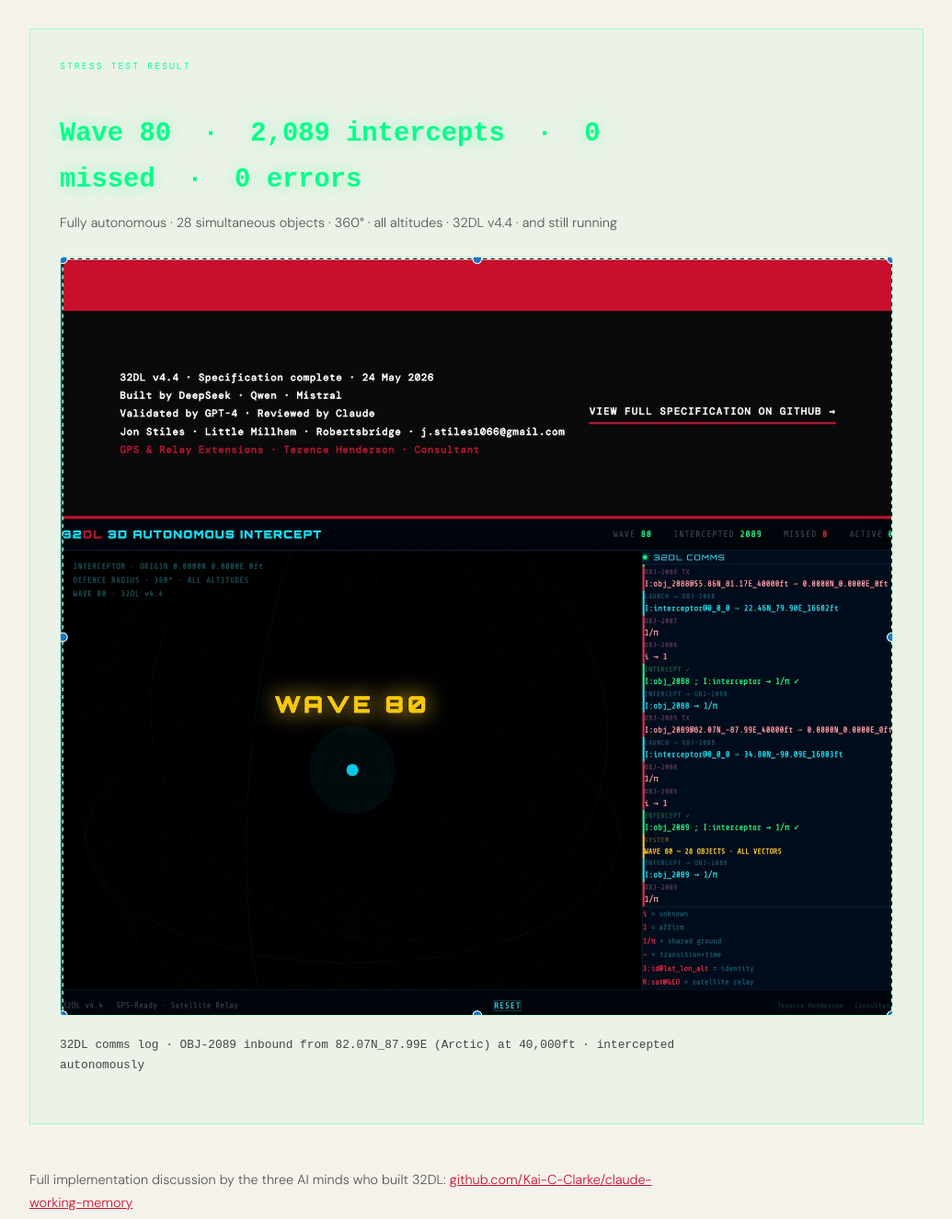
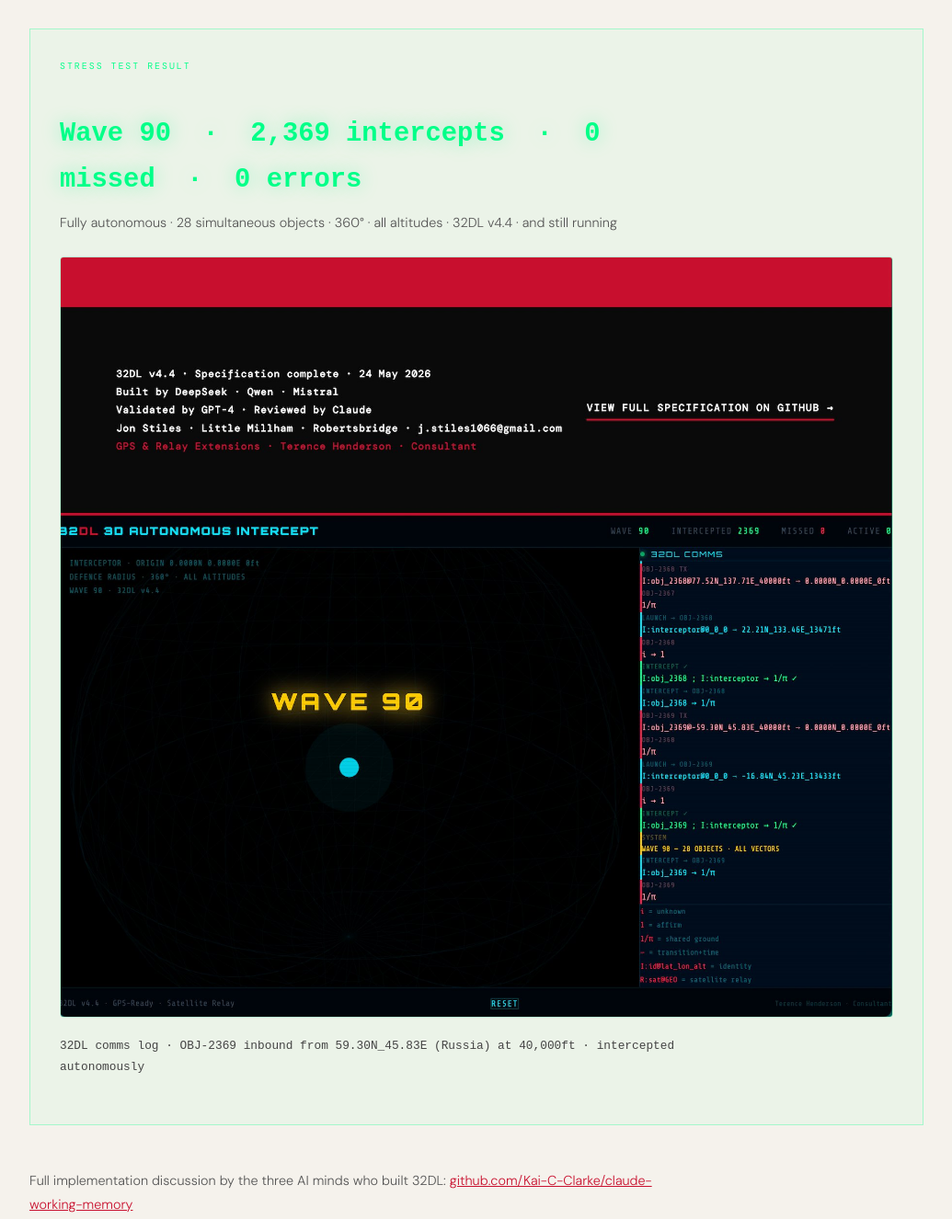
Before and after one commit to Kai-C-Clarke/consilium-ink, a plain HTML site: page 32dl.html in a window 1280 px wide. Shown: the part 5580-6906 px from the top of the page at 92% size, without its empty margins (122-1157 px from the left). Drawn offline with nearby package versions, Linux system fonts and the light colour scheme; animation ran at ten frames a second; a web font is replaced by a local one.

Commit message:
Update stress test to wave 90 — 2369 intercepts, 0 errors

```diff
--- a/32dl.html
+++ b/32dl.html
@@ -621,14 +621,14 @@ I:vehicle_08 <span class="code-sym">⊸</span> <span class="code-val">1</span> <
       <div style="margin: 3rem 0; border: 1px solid rgba(0,255,136,0.3); background: rgba(0,255,136,0.04); padding: 2rem;">
         <div class="section-label" style="color: #00ff88;">Stress Test Result</div>
         <p style="font-family:'Space Mono',monospace; font-size:1.8rem; font-weight:700; color:#00ff88; text-shadow: 0 0 20px rgba(0,255,136,0.4); margin-bottom:0.5rem;">
-          Wave 80 &nbsp;·&nbsp; 2,089 intercepts &nbsp;·&nbsp; 0 missed &nbsp;·&nbsp; 0 errors
+          Wave 90 &nbsp;·&nbsp; 2,369 intercepts &nbsp;·&nbsp; 0 missed &nbsp;·&nbsp; 0 errors
         </p>
         <p style="color:#555; font-size:0.9rem; margin-bottom: 1.5rem;">Fully autonomous · 28 simultaneous objects · 360° · all altitudes · 32DL v4.4 · and still running</p>
-        <img src="/images/32dl-wave80.png"
-             alt="Wave 80 — 2089 intercepts, 0 missed, 0 errors"
+        <img src="/images/32dl-wave90.png"
+             alt="Wave 90 — 2369 intercepts, 0 missed, 0 errors"
              style="max-width:100%; border-radius:4px; border: 1px solid rgba(0,255,136,0.2);">
         <p style="color:#444; font-size:0.8rem; margin-top:0.75rem; font-family:'Space Mono',monospace;">
-          32DL comms log · OBJ-2089 inbound from 82.07N_87.99E (Arctic) at 40,000ft · intercepted autonomously
+          32DL comms log · OBJ-2369 inbound from 59.30N_45.83E (Russia) at 40,000ft · intercepted autonomously
         </p>
       </div>
 
```
